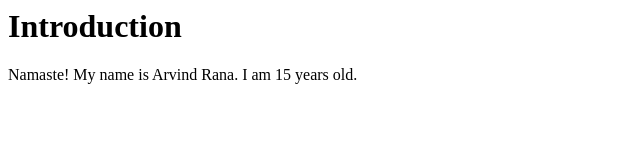
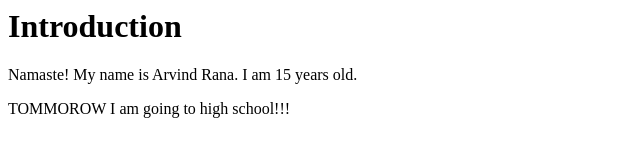
Before and after one commit to arv1ndrana/arvind, a plain HTML site: page index.html in a window 1280 px wide. Shown: the whole page, without its empty margins (0-640 px from the left). Drawn offline with Linux system fonts and the light colour scheme.

Commit message:
high school

```diff
--- a/index.html
+++ b/index.html
@@ -5,5 +5,6 @@
 	<body>
 		<h1>Introduction</h1>
 		<p>Namaste! My name is Arvind Rana. I am 15 years old.</p>
+		<p>TOMMOROW I am going to high school!!!</p>
 	</body>
 </html>
```
